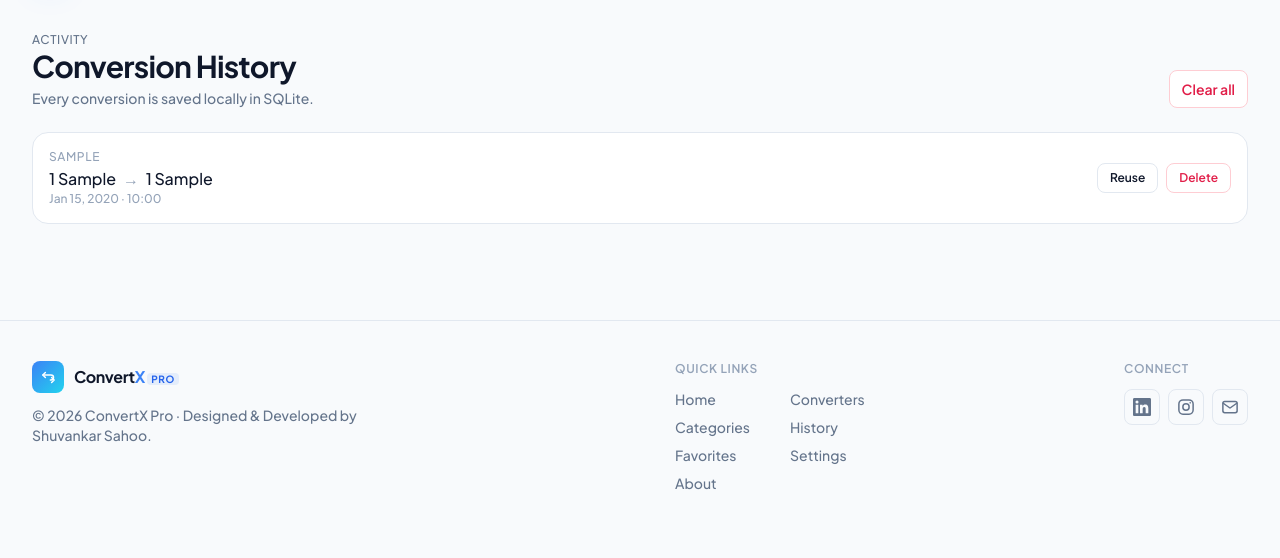
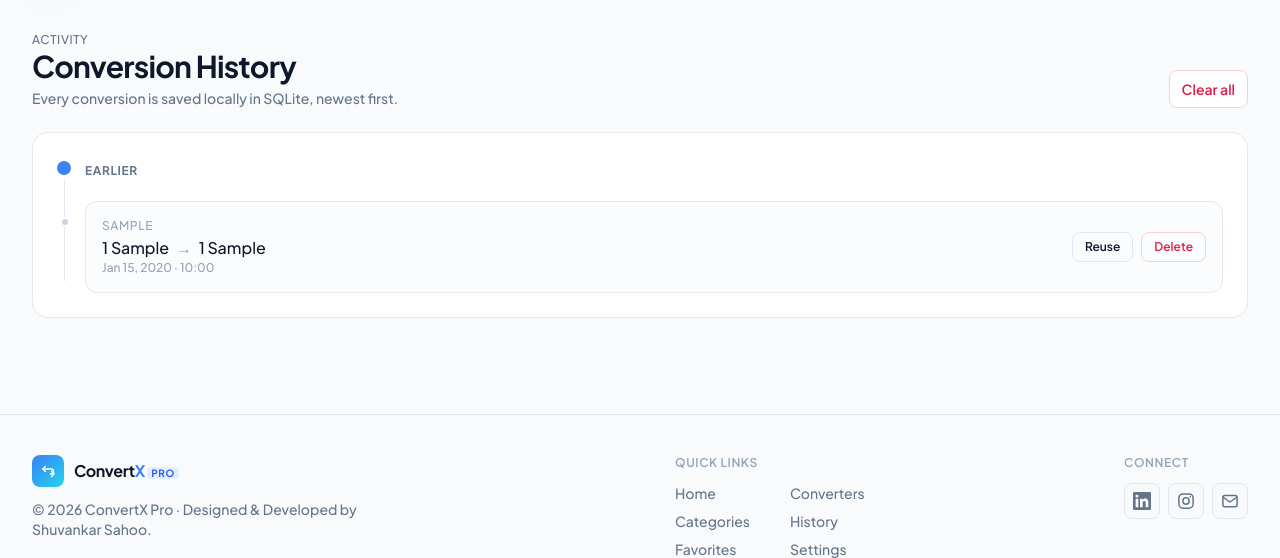
Before and after one commit to Shuvankar01/Convertx, a FastAPI app: page /history in a window 1280 px wide. Shown: the part 65-623 px from the top of the page. Run offline with FastAPI, Linux system fonts and the light colour scheme; tables that the repository leaves empty hold one stand-in row (values such as "Sample post"); some libraries are stand-ins or nearby versions.

Commit message:
refactor: improve history interface

```diff
--- a/app/templates/pages/history.html
+++ b/app/templates/pages/history.html
@@ -4,8 +4,8 @@
 <div class="flex flex-wrap items-end justify-between gap-3">
   <div>
     <p class="text-xs uppercase tracking-wider text-slate-500 dark:text-slate-400">Activity</p>
-    <h1 class="text-3xl font-bold tracking-tight">Conversion History</h1>
-    <p class="mt-1 text-sm text-slate-500 dark:text-slate-400">Every conversion is saved locally in SQLite.</p>
+    <h1 class="font-display text-3xl font-bold tracking-tight">Conversion History</h1>
+    <p class="mt-1 text-sm text-slate-500 dark:text-slate-400">Every conversion is saved locally in SQLite, newest first.</p>
   </div>
   {% if entries %}
     <button hx-delete="/history" hx-target="#history-list" hx-swap="outerHTML"
--- a/app/templates/partials/history_list.html
+++ b/app/templates/partials/history_list.html
@@ -1,10 +1,24 @@
-<div id="history-list" class="divide-y divide-slate-200 dark:divide-slate-800 rounded-2xl border border-slate-200 bg-white dark:border-slate-800 dark:bg-slate-900">
+<div id="history-list" class="rounded-2xl border border-slate-200 bg-white p-5 sm:p-6 dark:border-slate-800 dark:bg-slate-900">
   {% if entries %}
+    <div class="relative">
+      <div class="absolute bottom-3 left-[7px] top-3 w-px bg-slate-200 dark:bg-slate-800"></div>
+      <ol class="space-y-5">
+        {% set state = namespace(bucket='') %}
         {% for e in entries %}
-      <div id="history-{{ e.id }}" class="flex flex-wrap items-center justify-between gap-3 p-4">
+          {% set bucket = day_bucket(e.created_at) %}
+          {% if bucket != state.bucket %}
+            {% set state.bucket = bucket %}
+            <li class="relative pl-7">
+              <span class="absolute left-0 top-1 inline-flex h-3.5 w-3.5 items-center justify-center rounded-full bg-brand-500 ring-4 ring-white dark:ring-slate-900"></span>
+              <span class="text-xs font-bold uppercase tracking-wider text-slate-500 dark:text-slate-400">{{ bucket }}</span>
+            </li>
+          {% endif %}
+          <li id="history-{{ e.id }}" class="relative pl-7">
+            <span class="absolute left-[3px] top-4 h-2.5 w-2.5 rounded-full border-2 border-white bg-slate-300 dark:border-slate-900 dark:bg-slate-600"></span>
+            <div class="flex flex-wrap items-center justify-between gap-3 rounded-xl border border-slate-200 bg-slate-50/60 p-4 transition hover:border-brand-300 dark:border-slate-800 dark:bg-slate-950/40 dark:hover:border-brand-500/40">
               <div class="min-w-0">
                 <p class="text-xs uppercase tracking-wider text-slate-400">{{ e.category.replace('_', ' ').title() }}</p>
-          <p class="mt-0.5 font-medium truncate">
+                <p class="mt-0.5 truncate font-medium">
                   {{ e.input_value | fmt(e.precision) }} {{ e.from_unit }}
                   <span class="mx-1 text-slate-400">→</span>
                   {{ e.result_value | fmt(e.precision) }} {{ e.to_unit }}
@@ -13,16 +27,19 @@
               </div>
               <div class="flex items-center gap-2">
                 <a href="/converter?category={{ e.category }}&from_unit={{ e.from_unit }}&to_unit={{ e.to_unit }}&value={{ e.input_value }}"
-             class="rounded-lg border border-slate-200 px-3 py-1.5 text-xs font-semibold hover:bg-slate-50 dark:border-slate-700 dark:hover:bg-slate-800">
+                   class="rounded-lg border border-slate-200 px-3 py-1.5 text-xs font-semibold transition hover:bg-white dark:border-slate-700 dark:hover:bg-slate-800">
                    Reuse
                 </a>
                 <button hx-delete="/history/{{ e.id }}" hx-target="#history-{{ e.id }}" hx-swap="outerHTML"
-                  class="rounded-lg border border-rose-200 px-3 py-1.5 text-xs font-semibold text-rose-600 hover:bg-rose-50 dark:border-rose-500/30 dark:text-rose-300 dark:hover:bg-rose-500/10">
+                        class="rounded-lg border border-rose-200 px-3 py-1.5 text-xs font-semibold text-rose-600 transition hover:bg-rose-50 dark:border-rose-500/30 dark:text-rose-300 dark:hover:bg-rose-500/10">
                    Delete
                 </button>
               </div>
             </div>
+          </li>
         {% endfor %}
+      </ol>
+    </div>
   {% else %}
     {% include "partials/history_empty.html" %}
   {% endif %}
```
Lines whose indentation alone changed are shown as unchanged.
